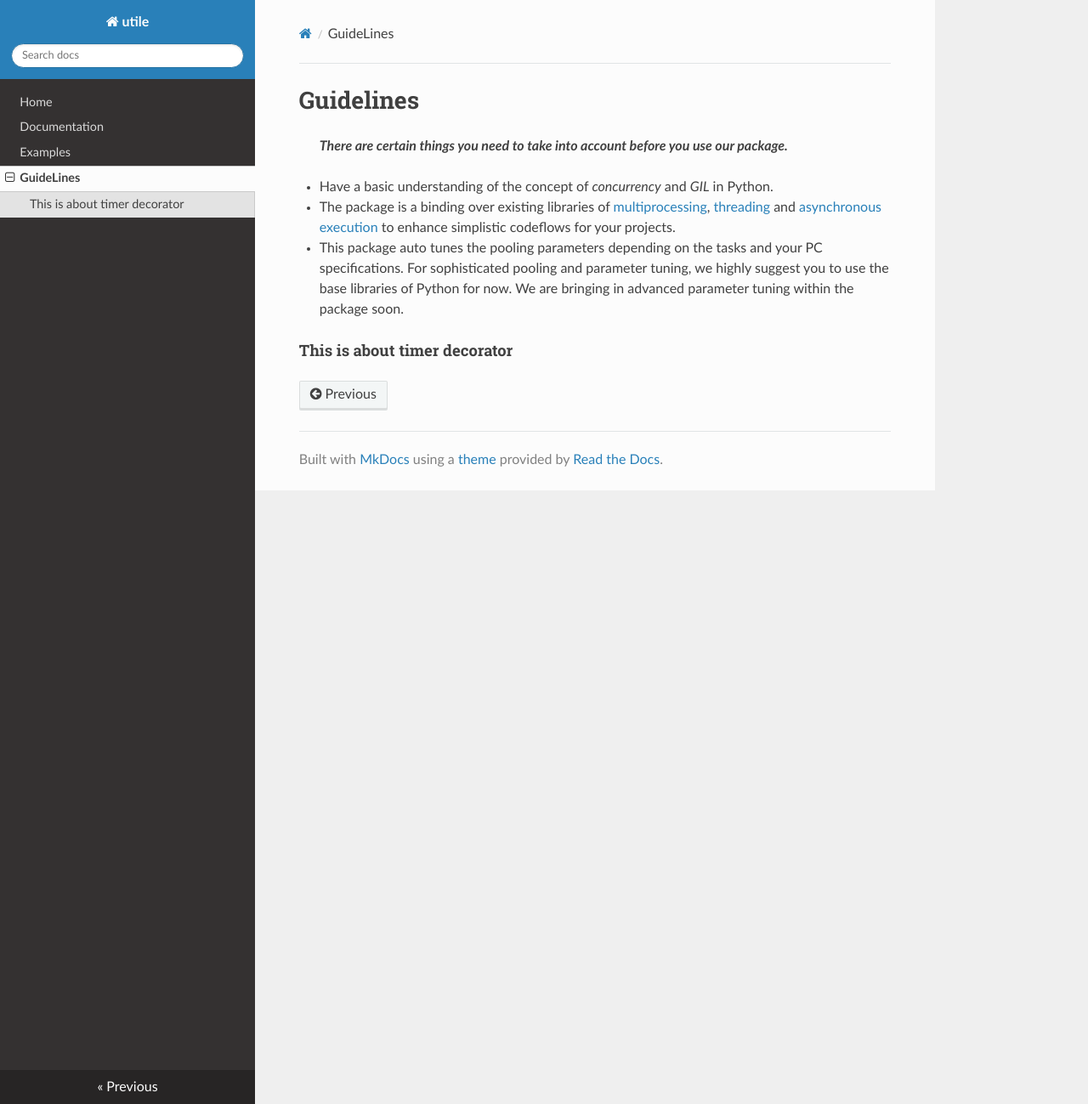
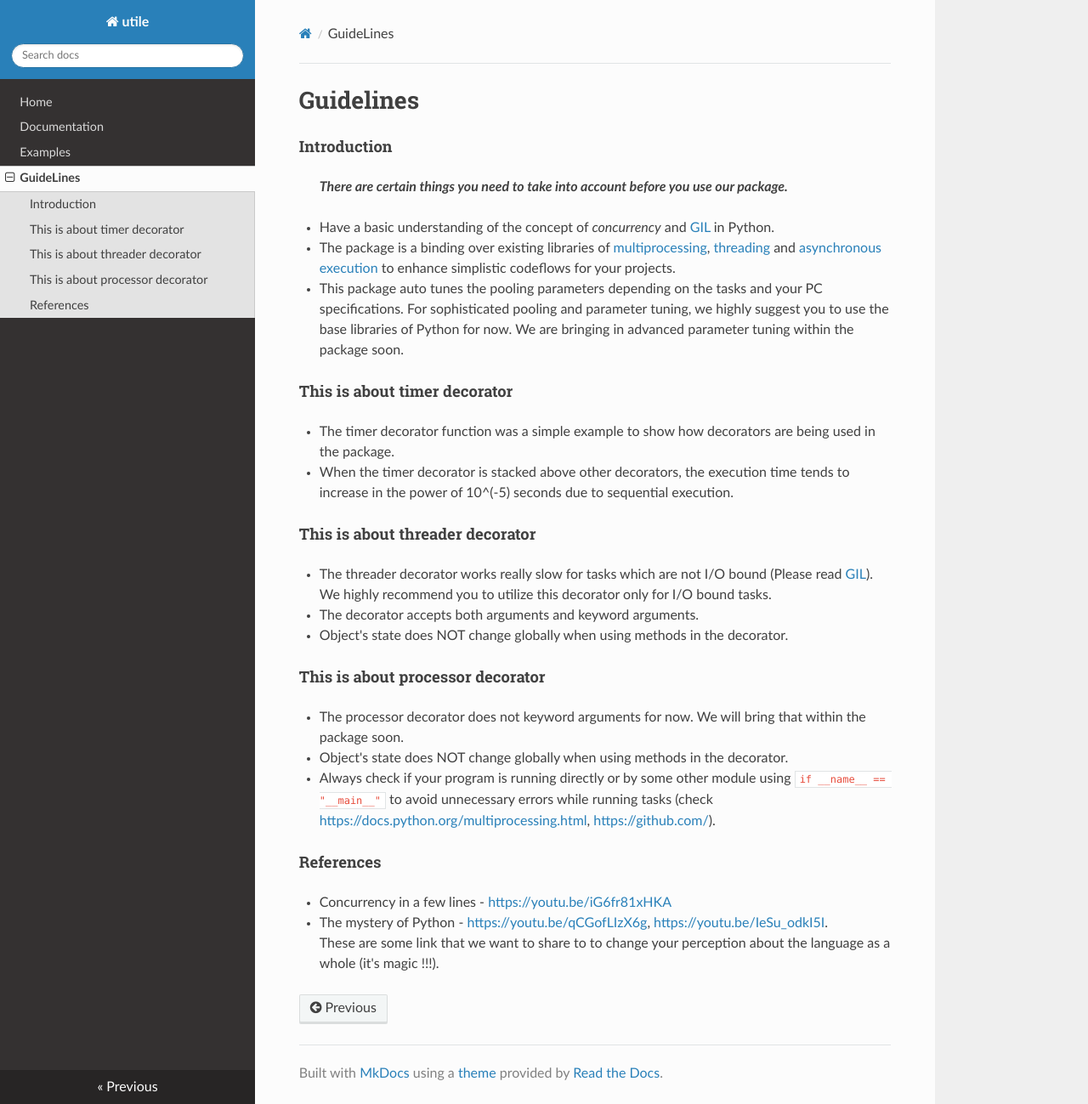
Before and after one commit to j0fiN/utile, an MkDocs documentation site: the page built from docs/guidelines.md, in a window 1280 px wide and 1299 px high. Shown: the whole window at 85% size. Built offline with MkDocs 1.6.1, drawn with Linux system fonts in a browser that asks for light colours; nearby versions of some CDN libraries.

Commit message:
ADD: add guidelines

```diff
--- a/docs/guidelines.md
+++ b/docs/guidelines.md
@@ -1,7 +1,8 @@
 # Guidelines
+#### Introduction
 > ***There are certain things you need to take into account before you use our package.***
 
-- Have a basic understanding of the concept of *concurrency* and *GIL* in Python.
+- Have a basic understanding of the concept of *concurrency* and [GIL](https://wiki.python.org/moin/GlobalInterpreterLock) in Python.
 
 - The package is a binding over existing libraries of
 [multiprocessing](https://docs.python.org/3/library/multiprocessing.html),
@@ -14,3 +15,28 @@ pooling and parameter tuning, we highly suggest you to use the base libraries of
 advanced parameter tuning within the package soon.
 
 #### This is about timer decorator
+- The timer decorator function was a simple example to show how decorators are being used in the package.
+- When the timer decorator is stacked above other decorators, the execution time tends to increase in the power of
+10^(-5) seconds due to sequential execution.
+
+#### This is about threader decorator
+- The threader decorator works really slow for tasks which are not I/O bound (Please read
+[GIL](https://wiki.python.org/moin/GlobalInterpreterLock)). We highly recommend you to utilize this
+decorator only for I/O bound tasks.
+- The decorator accepts both arguments and keyword arguments.
+- Object's state does NOT change globally when using methods in the decorator.
+
+#### This is about processor decorator
+- The processor decorator does not keyword arguments for now. We will bring that within the package soon.
+- Object's state does NOT change globally when using methods in the decorator.
+- Always check if your program is running directly or by some other module using ``if __name__ == "__main__"`` to avoid
+unnecessary errors while running tasks (check
+[https://docs.python.org/multiprocessing.html](https://docs.python.org/3/library/multiprocessing.html#using-a-pool-of-workers),
+[https://github.com/](https://github.com/ipython/ipython/issues/10894)).
+
+
+#### References
+- Concurrency in a few lines - [https://youtu.be/iG6fr81xHKA](https://youtu.be/iG6fr81xHKA)
+- The mystery of Python - [https://youtu.be/qCGofLIzX6g](https://youtu.be/qCGofLIzX6g),
+[https://youtu.be/IeSu_odkI5I](https://youtu.be/IeSu_odkI5I).
+These are some link that we want to share to to change your perception about the language as a whole (it's magic !!!).
```
